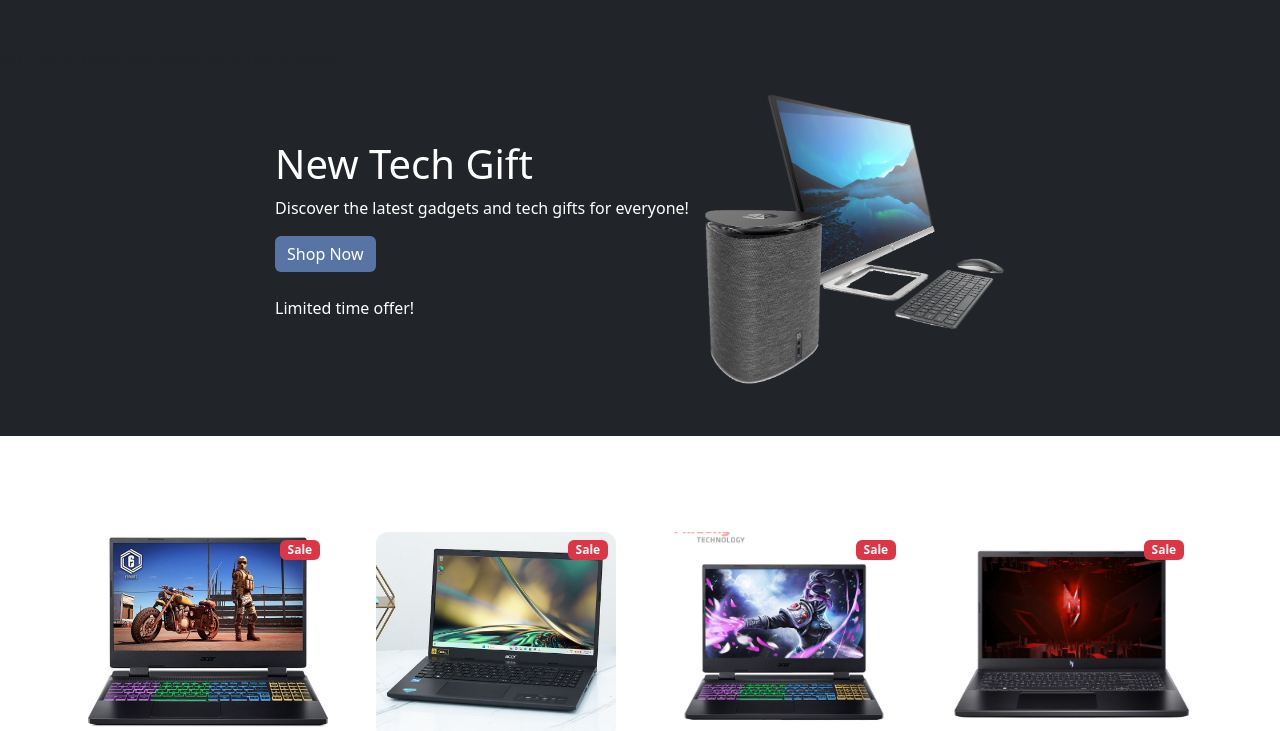
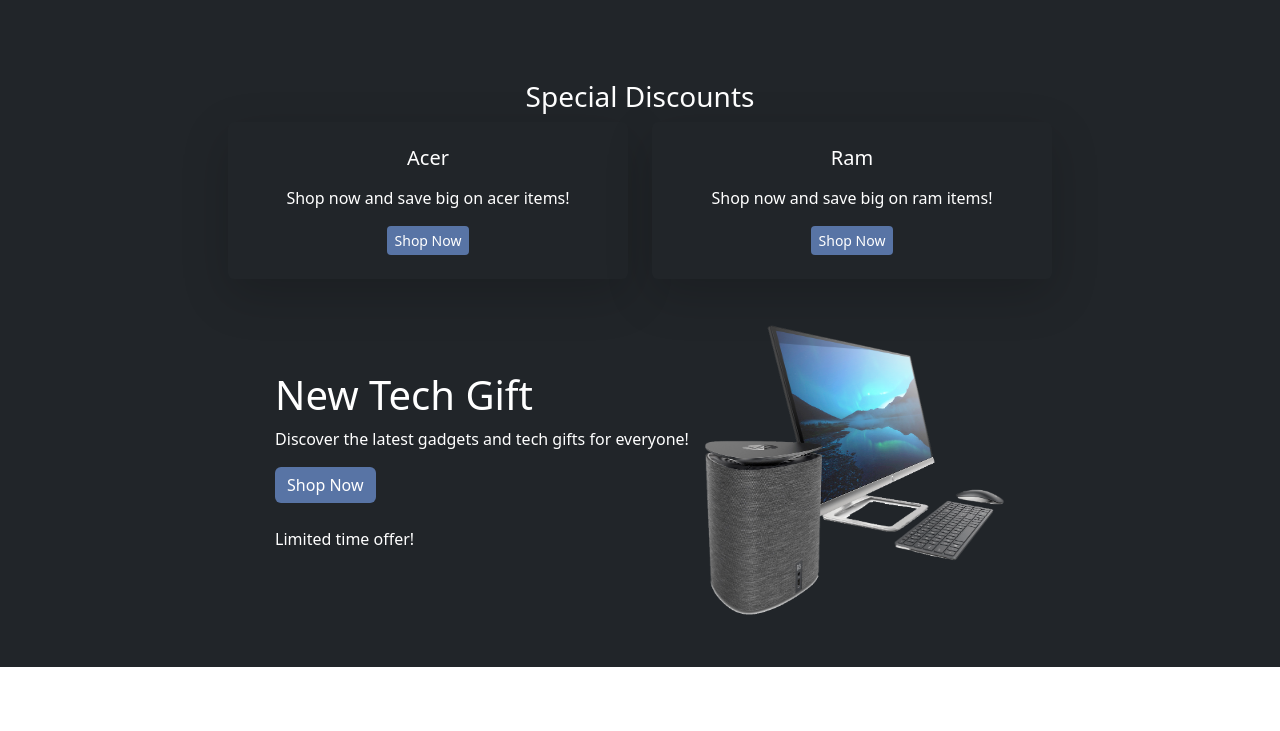
Before and after one commit to thuong-2305/project-web-ecommerce-python, a Django app: page / in a window 1280 px wide. Shown: the part 56-787 px from the top of the page. Run offline with Django 5.2, Linux system fonts and the light colour scheme; data comes from the database, SQL or seed files in the repository; both versions use the stored data as it was after the commit; some libraries are stand-ins or nearby versions.

Commit message:
Hien thi discount tren trang home

```diff
--- a/store/templates/category.html
+++ b/store/templates/category.html
@@ -1,4 +1,5 @@
 {% extends 'base.html' %}
+{% load humanize %}
 
 {% block content %}
 <!-- Header-->
@@ -35,7 +36,7 @@
                             </div>
                             <!-- Product price-->
                             <strike>{{ product.price }}đ</strike> <br>
-                            {{ product.sale_price }}
+                            {{ product.get_discounted_price|floatformat:0|intcomma }}
                         </div>
                     </div>
                     <!-- Product actions-->
--- a/store/templates/home.html
+++ b/store/templates/home.html
@@ -10,27 +10,30 @@
                 <p class="lead fw-normal text-white-50 mb-0">With this shop hompeage template</p>
             </div>
         </div> -->
-        <div class="banner">
+        <div class="discount">
             {% if discounted_categories %}
-                <div class="discount mt-4 p-3 bg-light text-dark rounded shadow w-100 text-center">
-                    <h3 class="discount-title text-danger">Special Discounts</h3>
+                <div class="mt-3 p-3 text-center">
+                    <h3 class="alert-heading font-weight-bold text-white">Special Discounts</h3>
                     <div class="row justify-content-center">
                         {% for category in discounted_categories %}
-                            <div class="col-md-4 mb-3">
-                                <div class="discount-category bg-danger text-white p-3 rounded">
-                                    <h5 class="category-name">{{ category.name }}</h5>
-                                    <p class="small-text">Shop now and save big on {{ category.name }} items!</p>
-                                    <a href="{% url 'category_products' category.id %}" class="btn btn-light">View
-                                        Deals</a>
+                            <div class="col-md-4 col-sm-6 mb-4">
+                                <div class="discount-category bg-dark text-white p-4 rounded shadow-lg hover-shadow-lg">
+                                    <h5 class="category-name mb-3">
+                                        <div class="font-weight-bold">
+                                            {{ category.name|capfirst }}
+                                        </div>
+                                    </h5>
+                                    <p class="small-text mb-3">Shop now and save big on {{ category.name }} items!</p>
+                                    <a href="{% url 'category' category.name %}"
+                                       class="btn btn-light btn-sm font-weight-bold">Shop Now</a>
                                 </div>
                             </div>
                         {% endfor %}
                     </div>
                 </div>
-            {% else %}
-                <p>No special discounts available at the moment.</p>
             {% endif %}
         </div>
+
 
 
         <div class="container d-flex justify-content-center align-items-center">
--- a/store/urls.py
+++ b/store/urls.py
@@ -11,7 +11,6 @@
     path('update_user/', views.update_user, name='update_user'),
     path('product/<int:pk>', views.product, name='product'),
     path('category/<str:foo>', views.category, name='category'),
-
     path('category_summary/', views.category_summary, name='category_summary'),
 
 ]
--- a/store/views.py
+++ b/store/views.py
@@ -57,7 +57,12 @@
 
 def home(request):
     products = Product.objects.all()
-    return render(request, 'home.html', {'products':products})
+    discounted_categories = show_discount()
+    context = {
+        'products': products,
+        'discounted_categories': discounted_categories
+    }
+    return render(request, 'home.html', context)
 
 def about(request):
     return render(request, 'about.html', {})
@@ -105,23 +110,11 @@
 
 
 
-def show_discount(request):
-    # Lấy các sự kiện giảm giá còn hiệu lực
+def show_discount():
     active_sales = SaleEvent.objects.filter(
         start_date__lte=datetime.now(),
         end_date__gte=datetime.now()
     )
 
-    # In ra thông tin active_sales để kiểm tra
-    print("Active Sales:", active_sales)
-
-    # Lấy danh sách các category được giảm giá
     discounted_categories = [sale.category for sale in active_sales]
-
-    # In ra danh sách các category giảm giá
-    print("Discounted Categories:", discounted_categories)
-
-    context = {
-        'discounted_categories': discounted_categories,
-    }
-    return render(request, 'home.html', context)
+    return discounted_categories
```
Also changed, not shown: db.sqlite3, store/models.py (line endings or trailing spaces).
